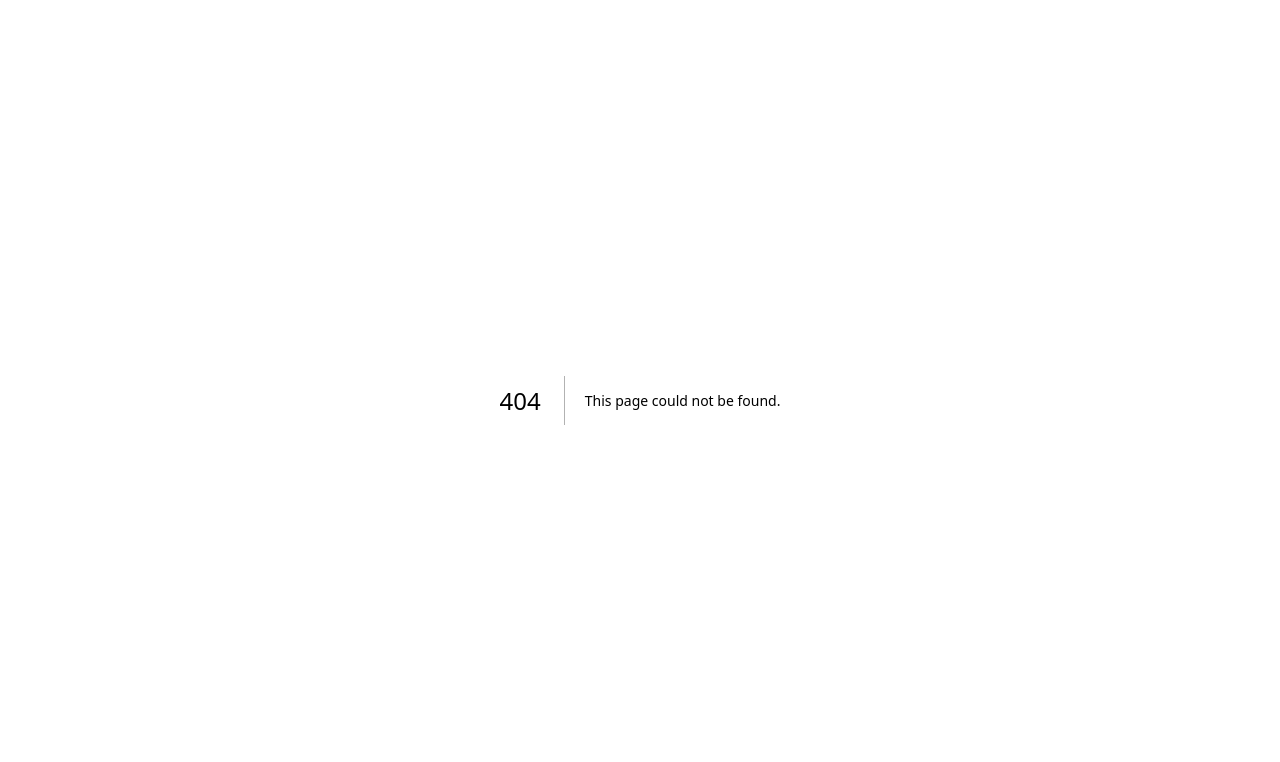
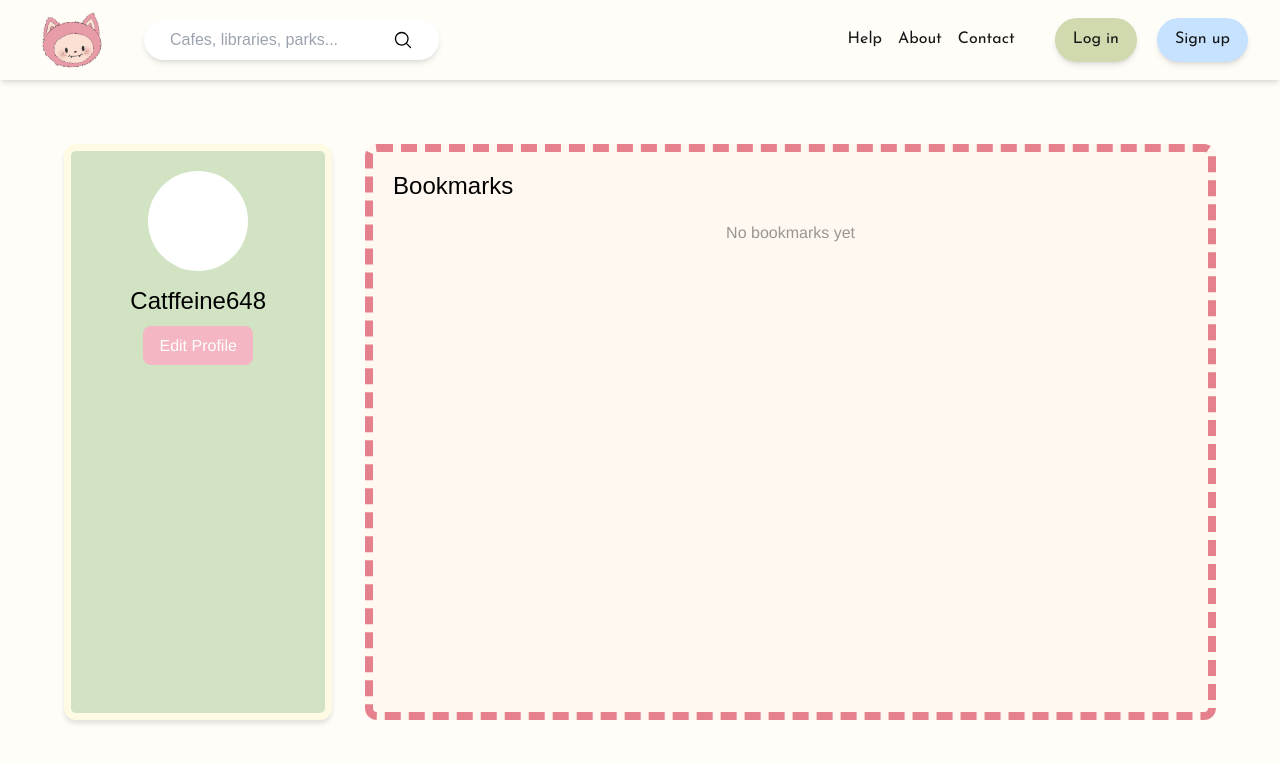
Before and after one commit to Miguel-Antonio-Logarta/csc648-01-fa24-csc648-01-fa24-team03-duplicate, a Next.js app in the folder application/: page /profile in a window 1280 px wide. Before the commit this address had no page. Shown: the top 762 px of the page. Built offline with nearby package versions, Linux system fonts and the light colour scheme; a web font is replaced by a local one.

Commit message:
profile updates

```diff
--- /dev/null
+++ b/application/src/app/profile/BookmarksBox.module.css
@@ -0,0 +1,30 @@
+/* BookmarksBox.module.css */
+
+.bookmarksBox {
+    background-color: #fff8f0; /* Off-white for background */
+    border: 8px dashed #E5818D; /* Pink dashed border */
+    margin-left: 1%;
+    margin-right: 5%;
+    margin-top: 5%;
+    width: 100%;
+    height: 80%; /* Adjust height as needed */
+    padding: 20px;
+    border-radius: 12px;
+    box-sizing: border-box;
+  }
+
+  .title {
+    font-family: 'Arial', sans-serif;
+    font-size: 1.5em;
+    color: #000000;
+    margin: 0;
+    margin-bottom: 10px;
+  }
+
+  .bookmarkPlaceholder {
+    font-size: 1em;
+    color: #555555;
+    text-align: center;
+    margin-top: 20px;
+    opacity: 0.6;
+  }
--- /dev/null
+++ b/application/src/app/profile/BookmarksBox.tsx
@@ -0,0 +1,17 @@
+// components/BookmarksBox.tsx
+import React from 'react';
+import styles from './BookmarksBox.module.css';
+
+//application\src\app\profile\bookmarks.modules.css
+
+const BookmarksBox: React.FC = () => {
+  return (
+    <div className={styles.bookmarksBox}>
+      <h2 className={styles.title}>Bookmarks</h2>
+      {/* Placeholder for bookmarks */}
+      <div className={styles.bookmarkPlaceholder}>No bookmarks yet</div>
+    </div>
+  );
+};
+
+export default BookmarksBox;
--- /dev/null
+++ b/application/src/app/profile/bio.module.css
@@ -0,0 +1,43 @@
+/* ProfileCard.module.css */
+
+.card {
+    background-color: #d1e3c3;
+    border-width: 7px;
+    border-color: #FFFAE4;
+    width: 30%;
+    height: 80%;
+    margin-left: 5%;
+    margin-top: 5%;
+    padding: 20px;
+    border-radius: 12px;
+    display: flex;
+    flex-direction: column;
+    align-items: center;
+    box-shadow: 0px 4px 4px rgba(0, 0, 0, 0.1);
+  }
+
+  .avatarPlaceholder {
+    width: 100px;
+    height: 100px;
+    background-color: #ffffff; /* White */
+    border-radius: 50%;
+    margin-bottom: 16px;
+  }
+
+  .username {
+    font-family: 'Arial', sans-serif;
+    font-size: 1.5em;
+    color: #000000;
+    margin: 0;
+  }
+
+  .editButton {
+    margin-top: 10px;
+    padding: 8px 16px;
+    font-size: 1em;
+    color: #ffffff;
+    background-color: #f4b6c2; /* Light pink */
+    border: none;
+    border-radius: 8px;
+    cursor: pointer;
+  }
--- /dev/null
+++ b/application/src/app/profile/bio.tsx
@@ -0,0 +1,15 @@
+// components/ProfileCard.tsx
+import React from 'react';
+import styles from './bio.module.css';
+
+const bio: React.FC = () => {
+  return (
+    <div className={styles.card}>
+      <div className={styles.avatarPlaceholder}></div>
+      <h2 className={styles.username}>Catffeine648</h2>
+      <button className={styles.editButton}>Edit Profile</button>
+    </div>
+  );
+};
+
+export default bio;
--- /dev/null
+++ b/application/src/app/profile/layout.tsx
@@ -0,0 +1,14 @@
+import Navbar from "../components/Navbar";
+
+const Layout = ({children}: {children: React.ReactNode}) => {
+    return (
+        <div className="min-h-screen max-w-full grid grid-rows-[auto_1fr]">
+            <Navbar />
+            {children}
+        </div>
+
+
+    );
+}
+
+export default Layout;
--- /dev/null
+++ b/application/src/app/profile/page.tsx
@@ -0,0 +1,17 @@
+"use client";
+
+import Bio from "./bio"; // Import the Bio component from its folder
+import Layout from "./layout"; // Import Layout if you want to use it to wrap the page content
+import BookmarksBox from "./BookmarksBox"; // Capitalize component name
+
+const Page = () => {
+    return (
+        <div style={{ display: 'flex', gap: '20px' }}>
+            <Bio />
+            <BookmarksBox />
+
+        </div>
+    );
+}
+
+export default Page;
```
Also changed, not shown: 1 other file (tests, documents, lock files or other folders).
